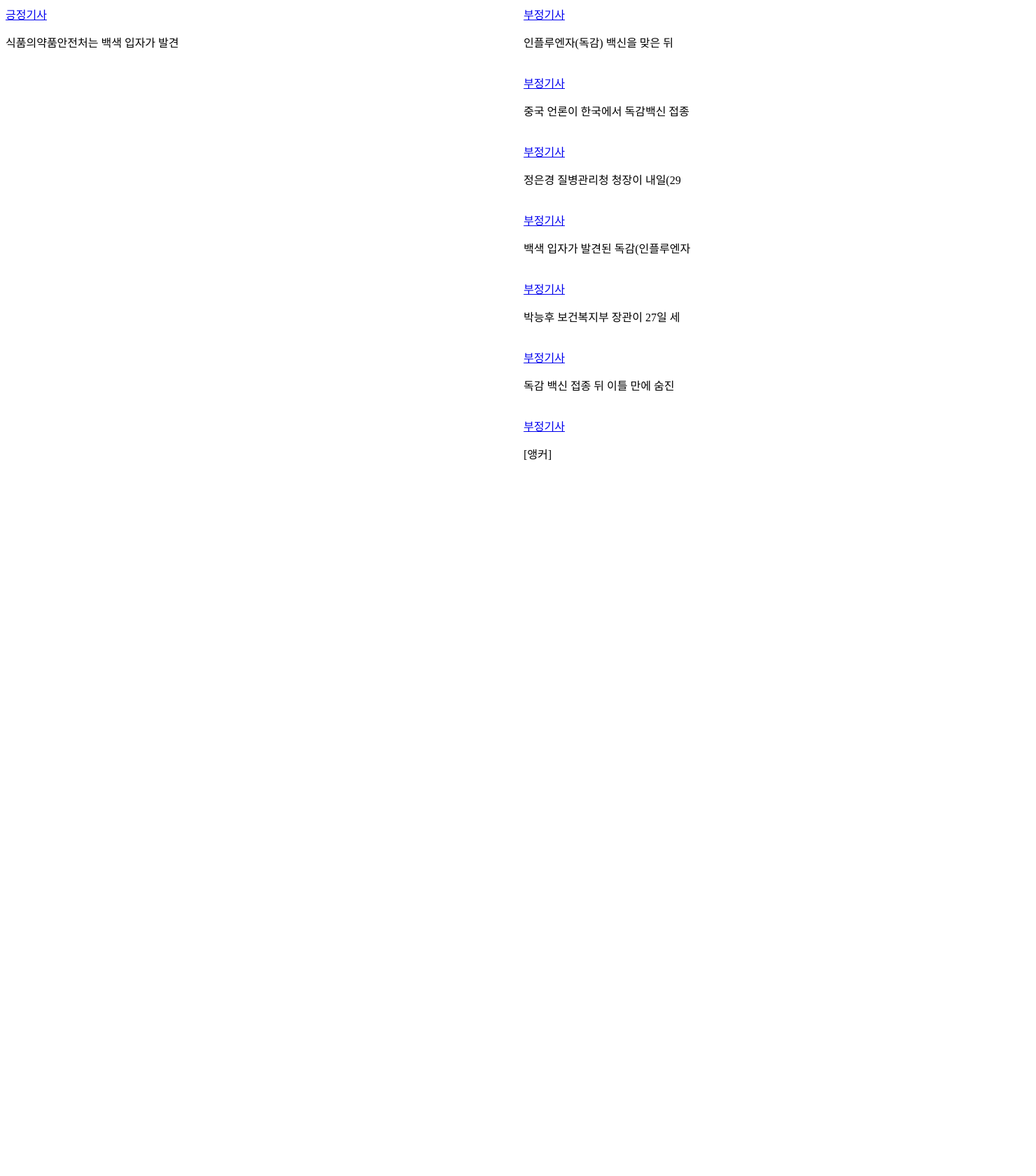
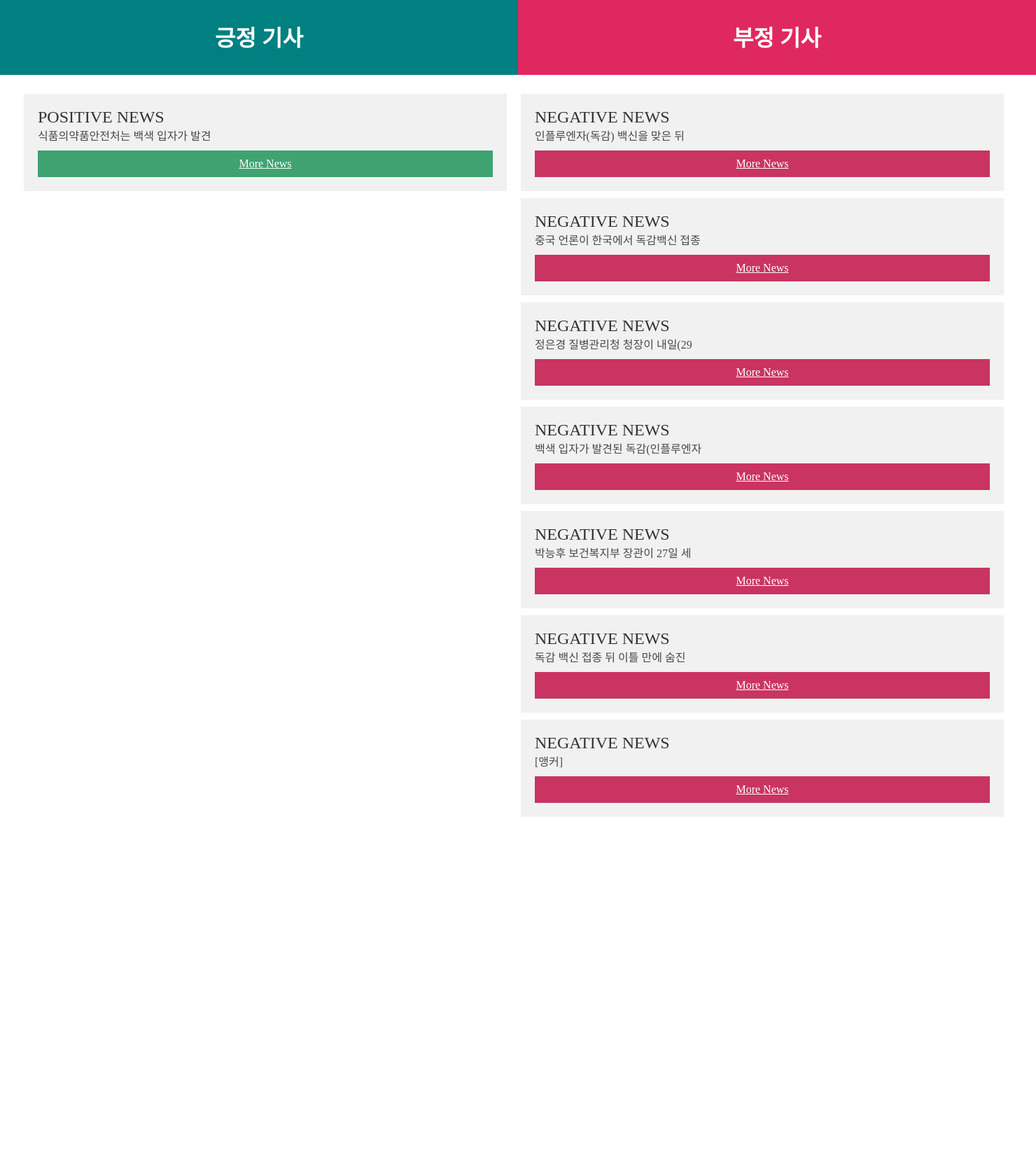
Before and after one commit to Edotnd/NewsPAI, a Flask app: page / in a window 1480 px wide. Shown: the top 1680 px of the page at 70% size. Before the commit the page ends 816 px from the top, so only its background shows below. Run offline with Flask 2, Linux system fonts and the light colour scheme.

Commit message:
Update index.html

```diff
--- a/templates/index.html
+++ b/templates/index.html
@@ -1,11 +1,40 @@
 <html>
     <head>
         <meta charset="utf-8">
-    </head>
-    <style type="text/css">
+        <style type="text/css">
+        header .A {
+  position: fixed;
+  top: 0;
+  left: 0;
+  right: 50%;
+
+  height: 75px;
+  padding: 1rem;
+  color: white;
+  background: teal;
+  font-weight: bold;
+  display: flex;
+  align-items: center;
+        }
+        header .B {
+  position: fixed;
+  top: 0;
+  left: 50%;
+  right: 0;
+
+  height: 75px;
+  padding: 1rem;
+  color: white;
+  text-align: center;
+  background: #e02860;
+  font-weight: bold;
+  display: flex;
+  align-items: center;
+        }
+        #wrap h1 {position:absolute;top:50%;left:50%;transform: translate(-50%,-100%)}
         .div_container {
             height: 100vh;
-            width:100vw;
+            width:92vw;
             display:flex;
             flex-direction: row;
         }
@@ -14,26 +43,85 @@
             flex:1;
         }
 
-        .div_container .div2 {
-            flex:1;
+        main {
+            padding: 1rem;
+            height: 100%;
         }
-    </style>
+            body {
+  padding-top: 100px;
+}
+
+body, html {
+  height: 200%;
+}
+
+.info {
+  padding: 20px;
+ width: 650px;
+  background: #f1f1f1;
+margin: 10px;
+}
+.name{
+  text-transform: uppercase;
+  font-size: 24px;
+  color: #333;
+}
+
+.dis{
+  font-size: 16px;
+  opacity: 0.7;
+}
+.btn_t{
+  display: block;
+  background: #3ea371;
+  text-align: center;
+  color: #fff;
+  padding: 10px;
+  margin-top: 10px;
+  transition: 0.3s;
+}
+.btn_f{
+  display: block;
+  background: #c93462;
+  text-align: center;
+  color: #fff;
+  padding: 10px;
+  margin-top: 10px;
+  transition: 0.3s;
+}
+.btn:hover{
+  background: #333;
+}
+
+
+        </style>
+    </head>
+    <header>
+        <div class="A"><div id="wrap"><h1>긍정 기사</h1></div></div>
+        <div class="B"><div id="wrap"><h1>부정 기사</h1></div></div>
+    </header>
     <body>
+        <main>
         <div class="div_container">
             <div class="div1">
                 {% for i in t_data %}
-                    <a href="{{ i[0] }}">긍정기사</a>
-                    <p>{{ i[1] }}</p>
-                    <br>
+                  <div class="info">
+                    <div class="name">Positive News</div>
+                        <div class="dis">{{ i[1] }}</div>
+                        <a class="btn_t" href="{{ i[0] }}">More News</a>
+                  </div>
                 {% endfor %}
             </div>
             <div class="div1">
-                {% for i in f_data %}
-                    <a href="{{ i[0] }}">부정기사</a>
-                    <p>{{ i[1] }}</p>
-                    <br>
+                {% for j in f_data %}
+                  <div class="info">
+                    <div class="name">Negative News</div>
+                        <div class="dis">{{ j[1] }}</div>
+                        <a class="btn_f" href="{{ j[0] }}">More News</a>
+                  </div>
                 {% endfor %}
             </div>
         </div>
+        </main>
     </body>
 </html>
```
